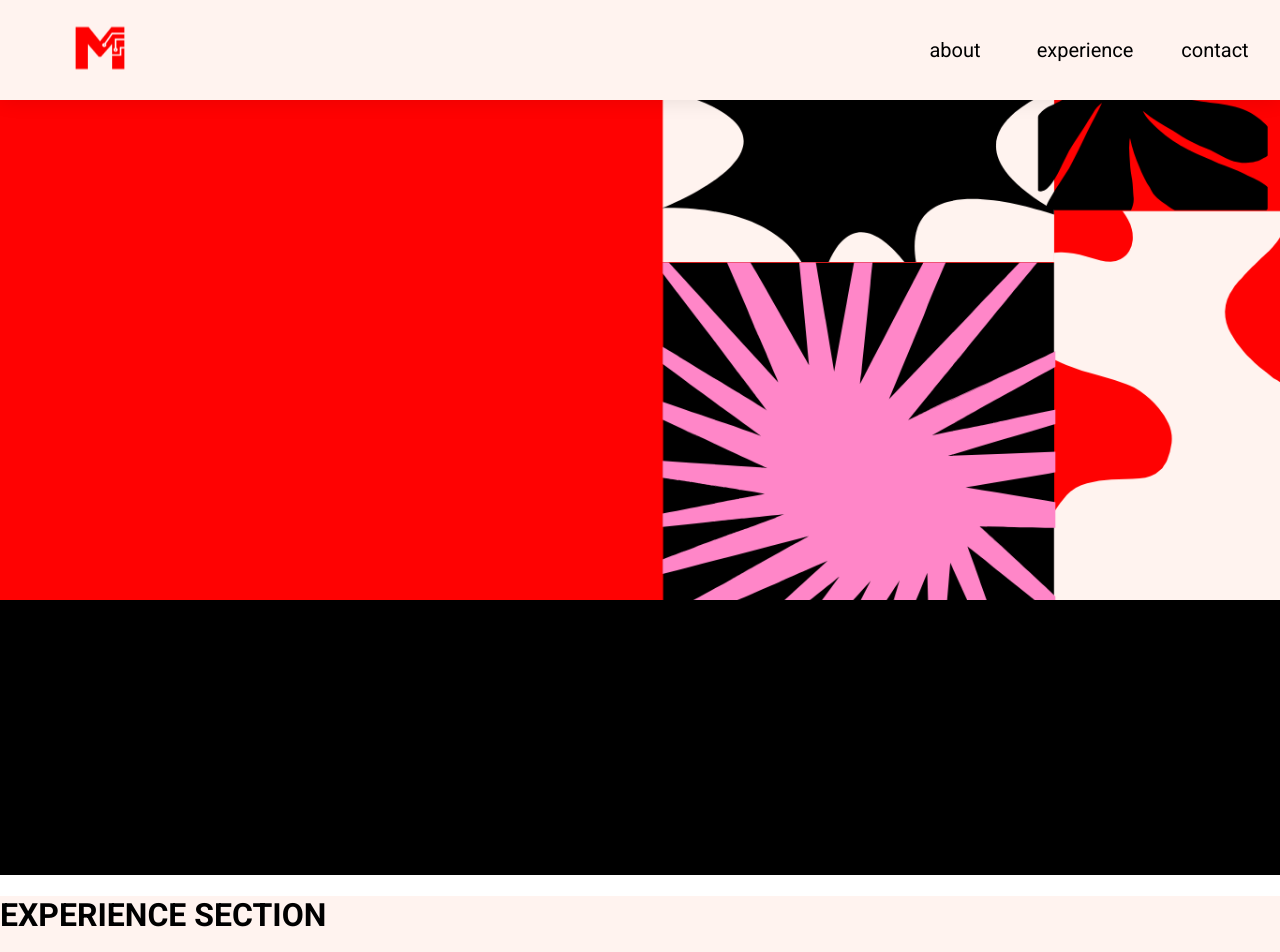
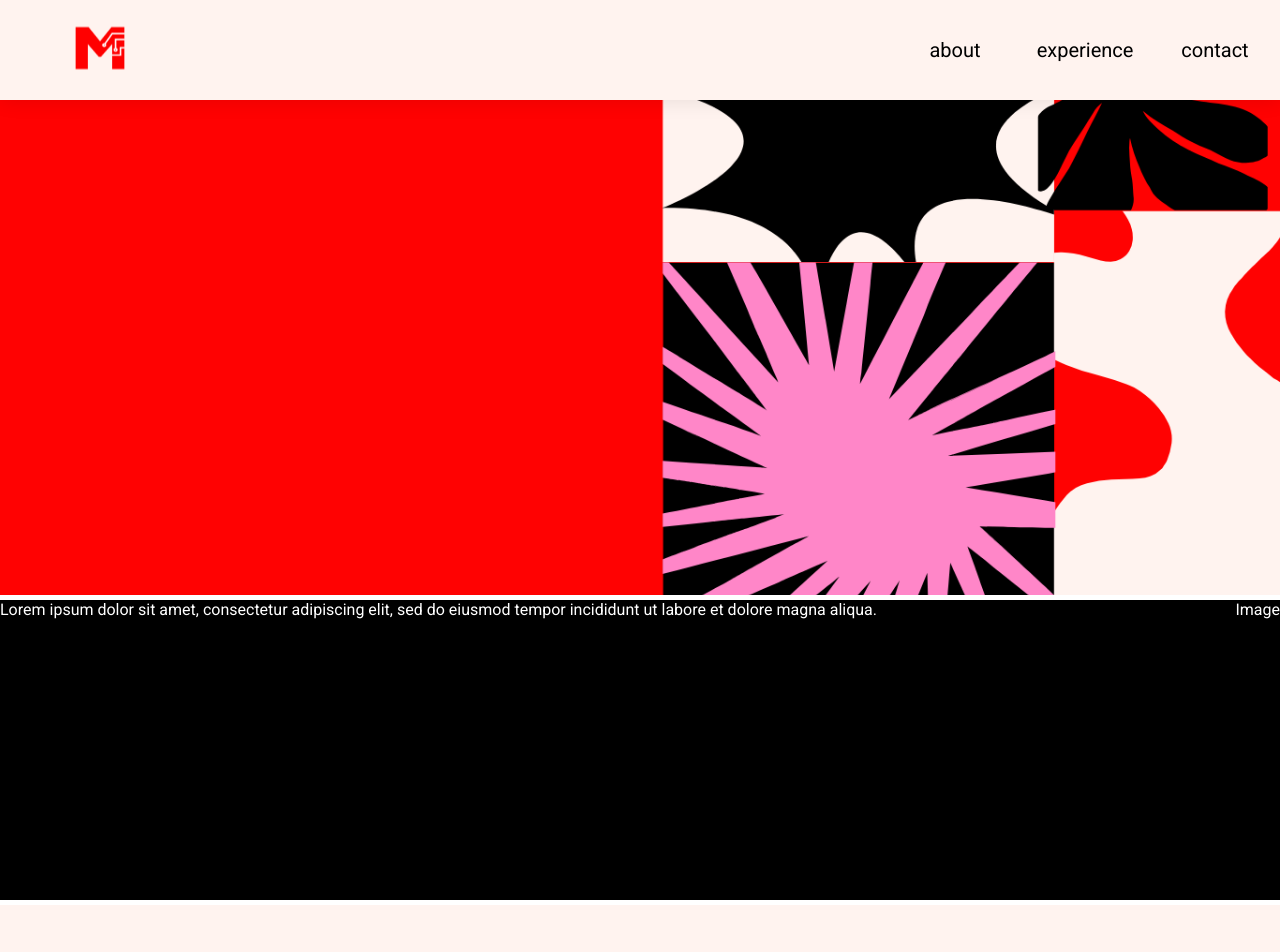
Before and after one commit to mariaalvarez40/magicdev, a React (Create React App) app: page / in a window 1280 px wide. Shown: the top 952 px of the page. Built offline with nearby package versions, Linux system fonts and the light colour scheme.

Commit message:
fix to offset sticky nav height

```diff
--- a/src/components/about/about.js
+++ b/src/components/about/about.js
@@ -4,8 +4,9 @@ import React from 'react';
 function About() {
   return (
     <div className="aboutSection" id="section1">
-      <div className="container">
-        layout
+      <div className="about-wrapper">
+       <p>Lorem ipsum dolor sit amet, consectetur adipiscing elit, sed do eiusmod tempor incididunt ut labore et dolore magna aliqua.</p>
+       <div>Image</div>
       </div>
     </div>
   );
--- a/src/components/about/about.scss
+++ b/src/components/about/about.scss
@@ -1,15 +1,17 @@
 @import '../../../src/styles.scss';
 
-.aboutSection{
-    height: 100%;
-    padding: 8rem;
+.aboutSection {
+    height: 300px;
+    width: 100%;
     background-color: $black;
+    color: white;
+    outline: 5px white solid;
 
-// .container{
-
-//     height: 500px;
-//     width: 100%;
-//     outline: 1px white solid;
-//     display: flex;
-// }
+.about-wrapper{
+    display: flex;
+    justify-content: space-between;
 }
+p {
+    margin: unset;
+}
+}
--- a/src/components/banner/banner.js
+++ b/src/components/banner/banner.js
@@ -3,7 +3,7 @@ import React from 'react';
 
 function Banner() {
   return (
-    <div className="bannerSection" id="section0">
+    <div className="bannerSection">
       <div className="bannerImage"></div>
     </div>
   );
--- a/src/components/contact/contact.js
+++ b/src/components/contact/contact.js
@@ -4,7 +4,6 @@ import React from 'react';
 function Contact() {
   return (
     <div className="contactSection" id="section3">
-      <h1>CONTACT SECTION</h1>
     </div>
   );
 }
--- a/src/components/experience/experience.js
+++ b/src/components/experience/experience.js
@@ -4,7 +4,6 @@ import React from 'react';
 function Experience() {
   return (
     <div className="experienceSection" id="section2">
-      <h1>EXPERIENCE SECTION</h1>
     </div>
   );
 }
--- a/src/components/navigation/navigation.js
+++ b/src/components/navigation/navigation.js
@@ -1,27 +1,35 @@
-import {useState } from "react";
+// import {useState } from "react";
 import "../navigation/navigation.scss";
 
 function Navigation() {
-  const [isScrolling, setIsScrolling] = useState(false);
 
-  const scrollToSection = (id) => {
-    if (!isScrolling) {
-      setIsScrolling(true);
-      const e = window.document.getElementById(id);
-      if (e) {
-        e.scrollIntoView({ behavior: 'smooth' });
-      }
-      setTimeout(() => {
-        setIsScrolling(false);
-      }, 500); // You can adjust the delay here
-    }
+  const goToTop = () => {
+    window.scrollTo({
+      top: 0,
+      left: 0,
+      behavior: 'smooth'
+    });
+  };
+
+  const scrollToSection = (sectionId) => {
+    const section = document.getElementById(sectionId);
+    const offset = 100; // Height of the sticky navigation bar, adjust as needed
+    const bodyRect = document.body.getBoundingClientRect().top;
+    const sectionRect = section.getBoundingClientRect().top;
+    const sectionPosition = sectionRect - bodyRect;
+    const offsetPosition = sectionPosition - offset;
+
+    window.scrollTo({
+      top: offsetPosition,
+      behavior: 'smooth'
+    });
   };
 
   return (
     <div className="sticky-navigation">
     <div className="wrapper">
     <div className="logo-container">
-      <div className="logo" onClick={() => scrollToSection('section0')}></div>
+      <div className="logo" onClick={() => goToTop()}></div>
     </div>
 
     <nav className="navigation">
--- a/src/components/navigation/navigation.scss
+++ b/src/components/navigation/navigation.scss
@@ -2,21 +2,20 @@
 
 .sticky-navigation {
     position: sticky;
-    top: 0
+    top: 0;
+    background-color: $beige;
+    z-index: 10;
+    box-shadow: 0 0 20px rgba(0, 0, 0, 0.1);
+    max-height: 150px;
 }
-
 .wrapper {
     display: flex;
     justify-content: space-between;
     align-items: center;
-    box-shadow: 0 0 20px rgba(0, 0, 0, 0.1);
-    height: 100px;
-    background-color: $beige;
 }
-
 .logo-container{
     width: 200px;
-    height: 150px;
+    height: 100px;
 }
 
 .logo {
--- a/src/styles.scss
+++ b/src/styles.scss
@@ -2,6 +2,9 @@ body {
   margin: 0;
   padding: 0;
   font-family: 'Roboto', sans-serif !important;
+}
+html {
+	scroll-behavior: smooth;
 }
 //Colors
 $black: #000000;
@@ -9,8 +12,3 @@ $white: #FFFFFF;
 $beige: #FFF3EF;
 $red: #FF0204;
 $pink: #FF86C8;
-
-
-.App {
-  background-color: $white;
-}
```
